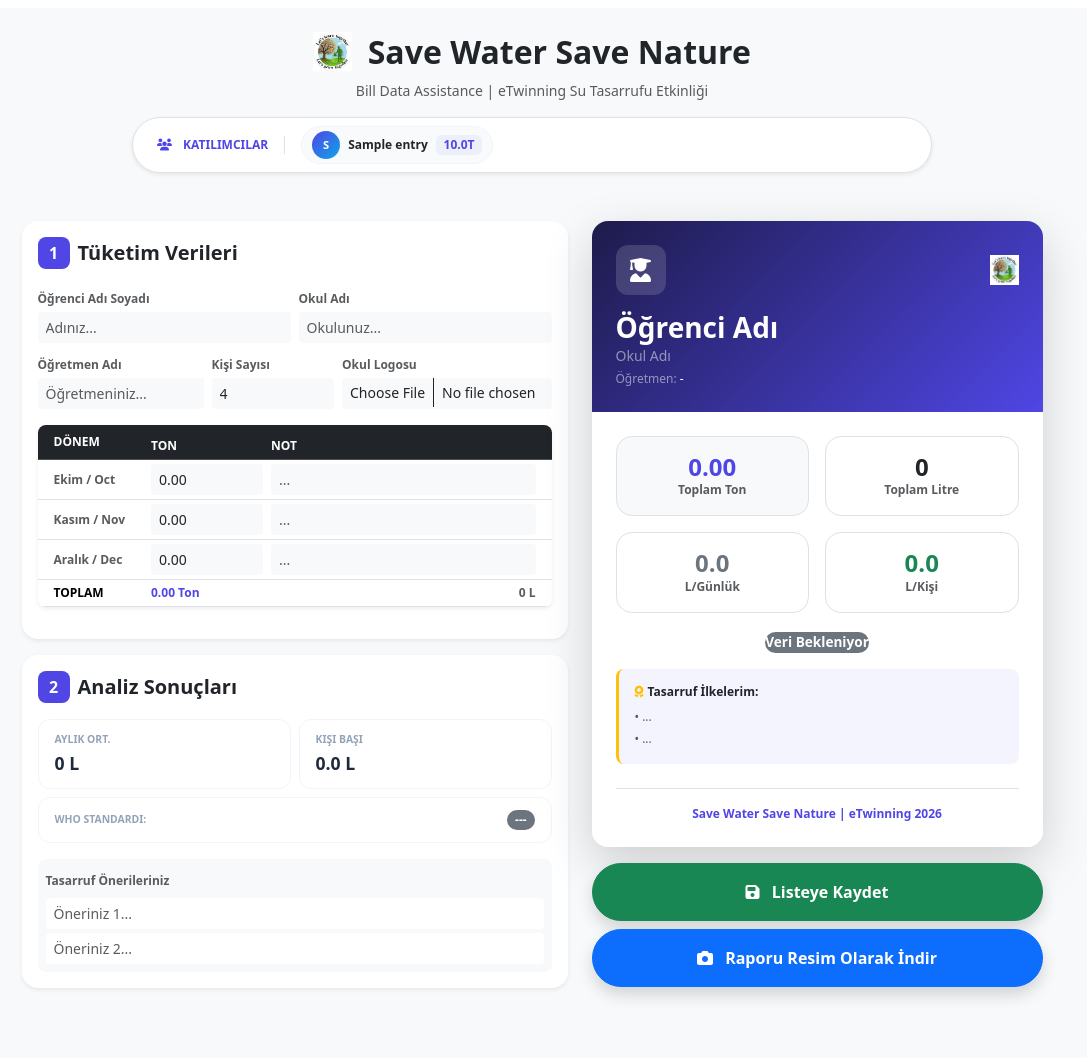
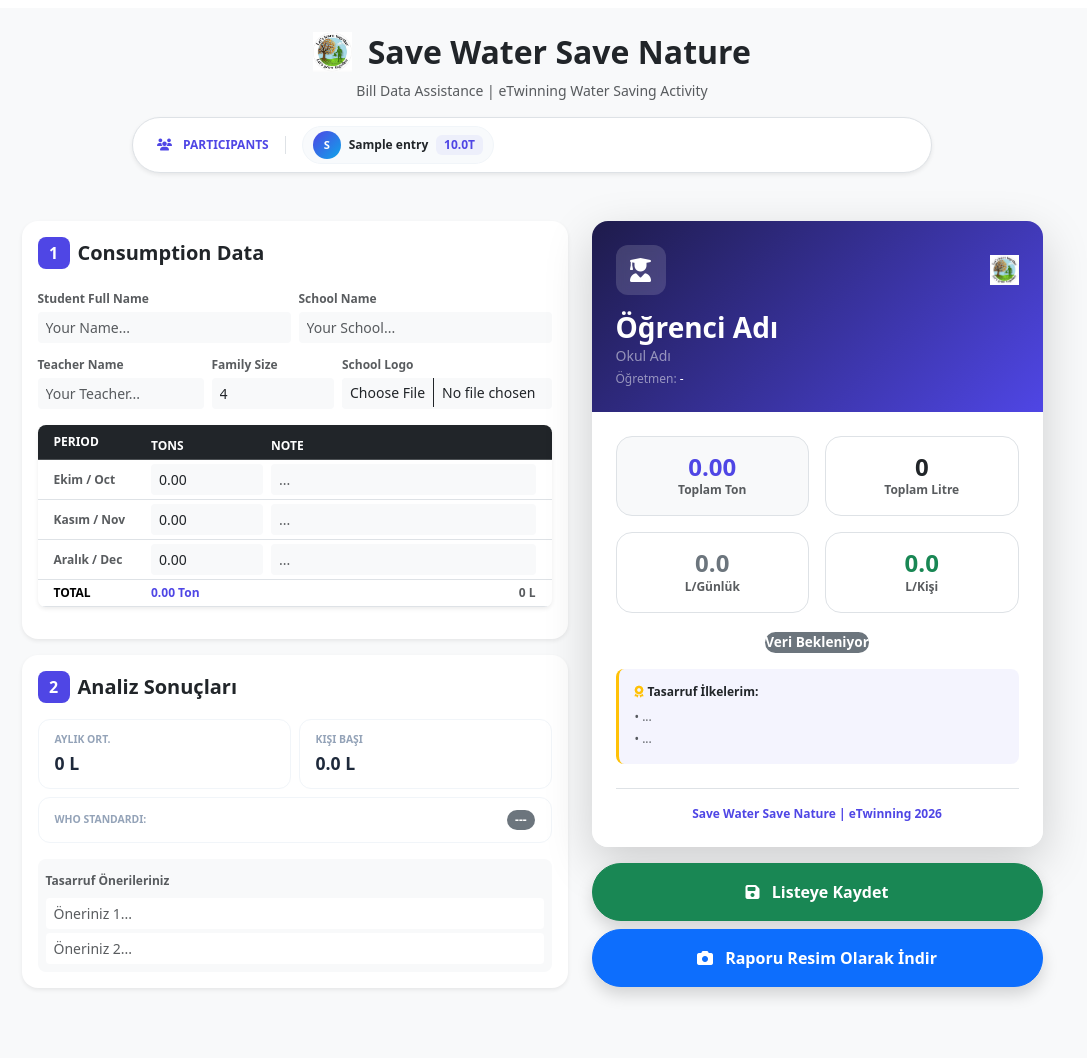
Before and after one commit to EnesBattalOk/projectWebsite, a Flask app: page /water-diary in a window 1280 px wide. Shown: the part 77-1135 px from the top of the page, without its empty margins (108-1195 px from the left). Run offline with Flask 3, Linux system fonts and the light colour scheme; data comes from the database, SQL or seed files in the repository; tables that the repository leaves empty hold one stand-in row (values such as "Sample post").

Commit message:
Translate more of water diary text to english

```diff
--- a/templates/water_diary.html
+++ b/templates/water_diary.html
@@ -13,13 +13,13 @@
                         onerror="this.style.display='none'">
                     <h2 class="fw-bold text-dark mb-0">Save Water Save Nature</h2>
                 </div>
-                <p class="text-muted small mb-3">Bill Data Assistance | eTwinning Su Tasarrufu Etkinliği</p>
+                <p class="text-muted small mb-3">Bill Data Assistance | eTwinning Water Saving Activity</p>
 
                 <div class="participants-strip p-2 bg-white shadow-sm rounded-pill border mx-auto"
                     style="max-width: 800px;">
                     <div class="d-flex align-items-center gap-3 px-3 overflow-auto scrollbar-hide text-nowrap">
                         <div class="fw-bold text-primary x-small border-end pe-3"><i class="fas fa-users me-2"></i>
-                            KATILIMCILAR</div>
+                            PARTICIPANTS</div>
                         {% for entry in entries[:10] %}
                         <div class="d-flex align-items-center gap-2 participant-item">
                             <div class="avatar-mini">{{ entry.student_name[0]|upper }}</div>
@@ -28,7 +28,7 @@
                                 }}T</span>
                         </div>
                         {% else %}
-                        <small class="text-muted x-small">Henüz katılım yok.</small>
+                        <small class="text-muted x-small">No participants yet.</small>
                         {% endfor %}
                     </div>
                 </div>
@@ -42,36 +42,36 @@
                     <div class="card border-0 shadow-sm mb-3 p-3 rounded-4">
                         <div class="d-flex align-items-center gap-2 mb-3">
                             <div class="step-num-sm">1</div>
-                            <h5 class="mb-0 fw-bold">Tüketim Verileri</h5>
+                            <h5 class="mb-0 fw-bold">Consumption Data</h5>
                         </div>
 
                         <div class="student-info-grid mb-3">
                             <div class="row g-2">
                                 <div class="col-md-6 text-start">
-                                    <label class="form-label x-small fw-bold text-muted mb-1">Öğrenci Adı Soyadı</label>
+                                    <label class="form-label x-small fw-bold text-muted mb-1">Student Full Name</label>
                                     <input type="text" id="studentName"
-                                        class="form-control form-control-sm bg-light border-0" placeholder="Adınız..."
-                                        required>
+                                        class="form-control form-control-sm bg-light border-0"
+                                        placeholder="Your Name..." required>
                                 </div>
                                 <div class="col-md-6 text-start">
-                                    <label class="form-label x-small fw-bold text-muted mb-1">Okul Adı</label>
+                                    <label class="form-label x-small fw-bold text-muted mb-1">School Name</label>
                                     <input type="text" id="schoolName"
                                         class="form-control form-control-sm bg-light border-0"
-                                        placeholder="Okulunuz...">
+                                        placeholder="Your School...">
                                 </div>
                                 <div class="col-md-4 text-start">
-                                    <label class="form-label x-small fw-bold text-muted mb-1">Öğretmen Adı</label>
+                                    <label class="form-label x-small fw-bold text-muted mb-1">Teacher Name</label>
                                     <input type="text" id="teacherName"
                                         class="form-control form-control-sm bg-light border-0"
-                                        placeholder="Öğretmeniniz...">
+                                        placeholder="Your Teacher...">
                                 </div>
                                 <div class="col-md-3 text-start">
-                                    <label class="form-label x-small fw-bold text-muted mb-1">Kişi Sayısı</label>
+                                    <label class="form-label x-small fw-bold text-muted mb-1">Family Size</label>
                                     <input type="number" id="familySize"
                                         class="form-control form-control-sm bg-light border-0" value="4" min="1">
                                 </div>
                                 <div class="col-md-5 text-start">
-                                    <label class="form-label x-small fw-bold text-muted mb-1">Okul Logosu</label>
+                                    <label class="form-label x-small fw-bold text-muted mb-1">School Logo</label>
                                     <input type="file" id="schoolLogoFile"
                                         class="form-control form-control-sm bg-light border-0" accept="image/*">
                                 </div>
@@ -82,9 +82,9 @@
                             <table class="table table-sm table-hover mb-0 align-middle">
                                 <thead class="table-dark x-small">
                                     <tr>
-                                        <th class="ps-3 py-2">DÖNEM</th>
-                                        <th style="width: 120px;">TON</th>
-                                        <th class="pe-3">NOT</th>
+                                        <th class="ps-3 py-2">PERIOD</th>
+                                        <th style="width: 120px;">TONS</th>
+                                        <th class="pe-3">NOTE</th>
                                     </tr>
                                 </thead>
                                 <tbody id="monthEntryTable" class="bg-white x-small">
@@ -92,8 +92,8 @@
                                 </tbody>
                                 <tfoot class="bg-light border-top x-small">
                                     <tr class="fw-bold">
-                                        <td class="ps-3">TOPLAM</td>
-                                        <td class="text-primary" id="totalTonDisplay">0.00 Ton</td>
+                                        <td class="ps-3">TOTAL</td>
+                                        <td class="text-primary" id="totalTonDisplay">0.00 Tons</td>
                                         <td class="text-muted pe-3 text-end" id="totalLitreDisplay">0 L</td>
                                     </tr>
                                 </tfoot>
```
